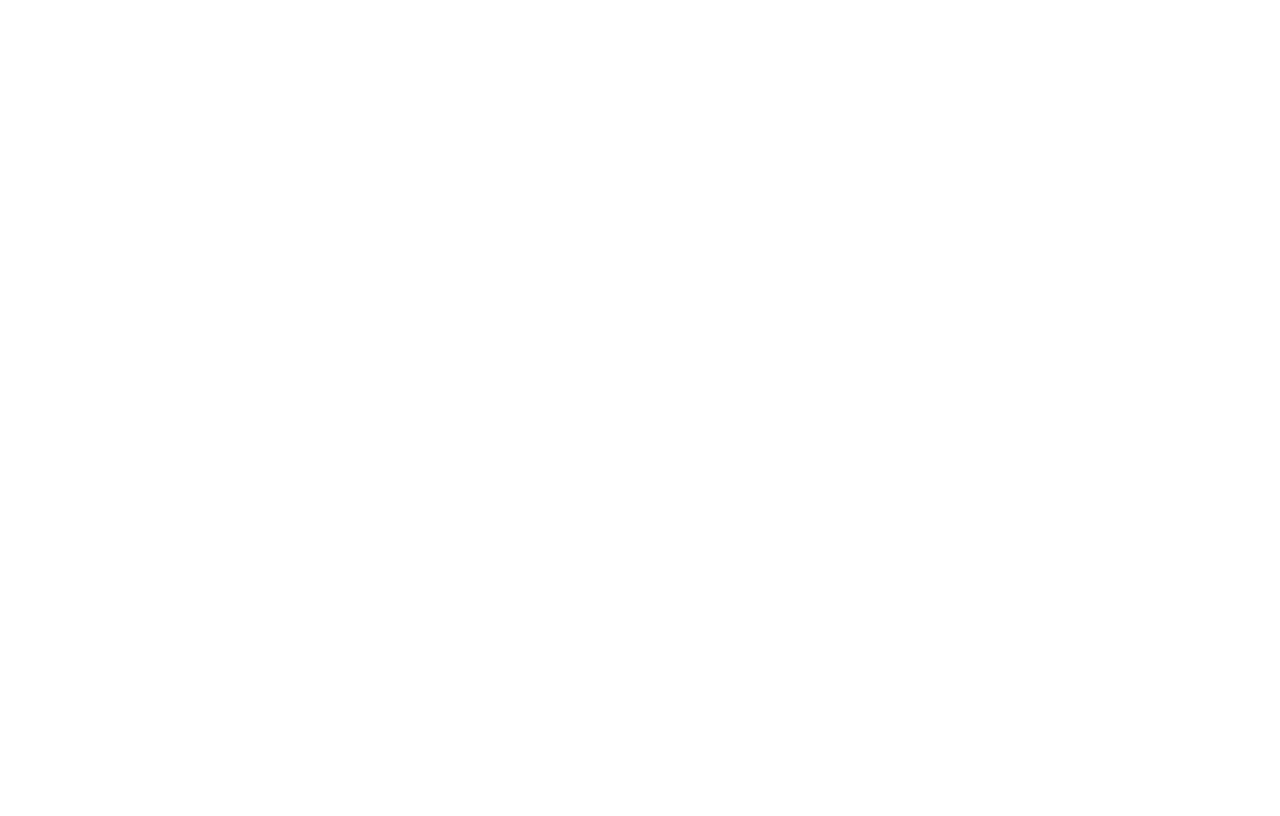
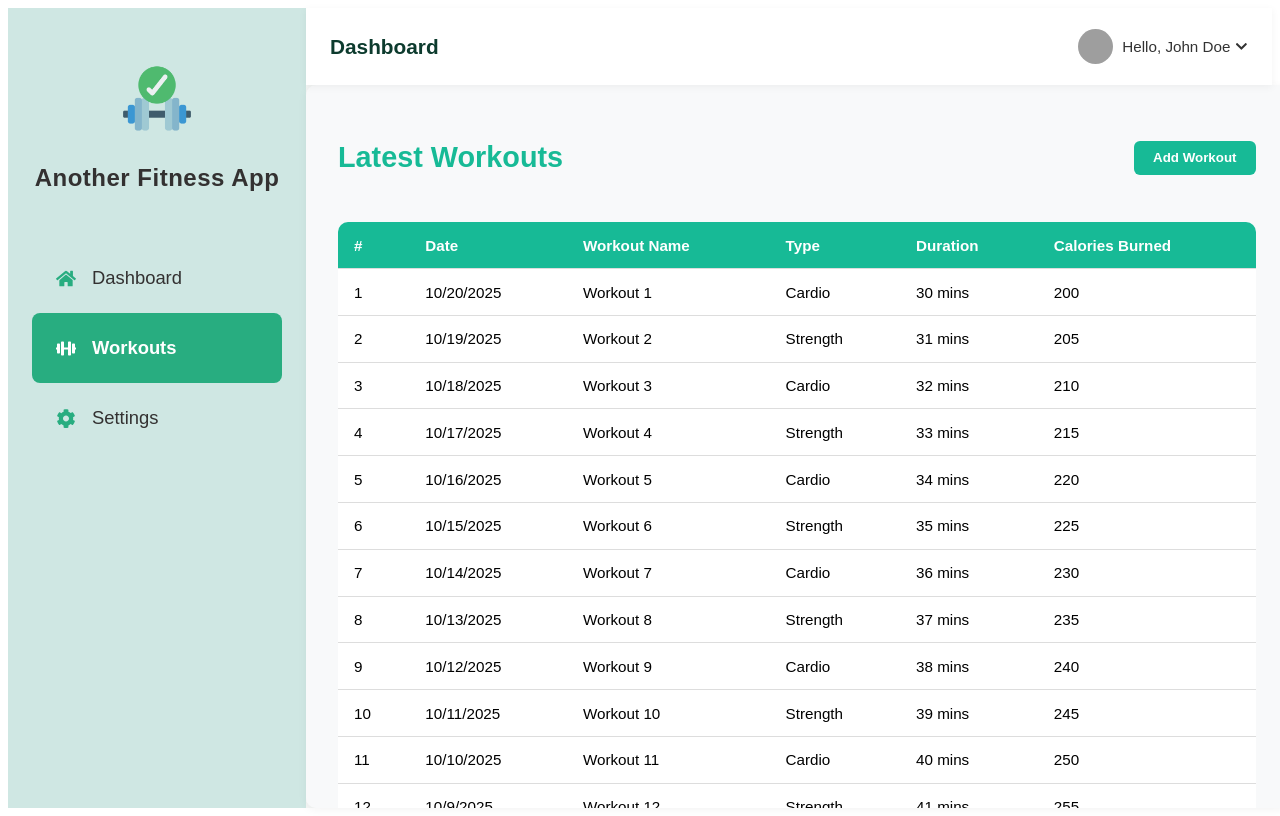
Before and after one commit to ACodes3/fitness-project, a React (Vite) app in the folder client/: page /workouts in a window 1280 px wide. Before the commit this address had no page. Built offline with nearby package versions, Linux system fonts and the light colour scheme; grey boxes are pictures that could not be loaded.

Commit message:
workouts page ui

```diff
--- a/client/src/App.jsx
+++ b/client/src/App.jsx
@@ -3,6 +3,7 @@ import Home from './pages/Home'
 import Login from './pages/Login'
 import Profile from './pages/Profile'
 import Signup from './pages/SignUp'
+import Workout from './pages/Workout'
 
 function App() {
 
@@ -13,6 +14,7 @@ function App() {
         <Route path="/login" element={<Login />} />
         <Route path="/sign-up" element={<Signup />} />
         <Route path="/profile" element={<Profile />} />
+        <Route path="/workouts" element={<Workout />} />
       </Routes>
     </Router>
   )
--- /dev/null
+++ b/client/src/assets/styles/workout.css
@@ -0,0 +1,99 @@
+.workout-container {
+  background-color: #f8f9fa;
+  padding: 2rem;
+  border-radius: 10px;
+  box-shadow: 0 2px 10px rgba(0, 0, 0, 0.05);
+  width: 95%;
+  margin: auto;
+  overflow-x: auto;
+}
+
+.workout-header{
+    display: flex;
+    justify-content: space-between;
+    align-items: center;
+    margin-bottom: 1.5rem;
+    padding: auto;
+}
+
+.workout-title {
+  text-align: center;
+  color: #17ba96;
+  font-size: 1.8rem;
+  margin-bottom: 1.5rem;
+}
+
+.add-workout-button{
+    background-color: #17ba96;
+    color: white;
+    border: none;
+    padding: 0.6rem 1.2rem;
+    border-radius: 6px;
+    font-weight: 600;
+    cursor: pointer;
+    transition: background-color 0.3s;
+}
+
+.add-workout-button:hover{
+    background-color: #139b7d;
+}
+
+.workout-table {
+  width: 100%;
+  border-collapse: collapse;
+  background: white;
+  border-radius: 10px;
+  overflow: hidden;
+}
+
+.workout-table th,
+.workout-table td {
+  padding: 0.9rem 1rem;
+  text-align: left;
+  border-bottom: 1px solid #ddd;
+  font-size: 0.95rem;
+}
+
+.workout-table th {
+  background-color: #17ba96;
+  color: white;
+  font-weight: 600;
+}
+
+.workout-table tr:hover {
+  background-color: #f1fdf9;
+}
+
+/* Pagination */
+.pagination {
+  display: flex;
+  justify-content: center;
+  align-items: center;
+  gap: 1rem;
+  margin-top: 1.5rem;
+}
+
+.pagination button {
+  background-color: #17ba96;
+  color: white;
+  border: none;
+  padding: 0.5rem 1rem;
+  border-radius: 6px;
+  font-weight: 600;
+  cursor: pointer;
+  transition: background-color 0.3s;
+}
+
+.pagination button:hover:not(:disabled) {
+  background-color: #139b7d;
+}
+
+.pagination button:disabled {
+  background-color: #ccc;
+  cursor: not-allowed;
+}
+
+.pagination span {
+  color: #444;
+  font-size: 0.95rem;
+}
--- /dev/null
+++ b/client/src/component/Workout/MainComponent.jsx
@@ -0,0 +1,95 @@
+import { useEffect, useState } from "react";
+import "../../assets/styles/workout.css";
+
+const Workout = () => {
+  const [workouts, setWorkouts] = useState([]);
+  const [currentPage, setCurrentPage] = useState(1);
+  const itemsPerPage = 25;
+
+  // Load workout data
+  useEffect(() => {
+    const mockData = Array.from({ length: 150 }, (_, i) => ({
+      id: i + 1,
+      date: new Date(Date.now() - i * 86400000).toLocaleDateString(),
+      name: `Workout ${i + 1}`,
+      duration: `${30 + (i % 60)} mins`,
+      calories: 200 + i * 5,
+      type: i % 2 === 0 ? "Cardio" : "Strength",
+    }));
+
+    // Sort by most recent first ✅
+    const sortedData = mockData.sort((a, b) => {
+      return new Date(b.date) - new Date(a.date);
+    });
+
+    setWorkouts(sortedData);
+  }, []);
+
+  // Pagination logic
+  const totalPages = Math.ceil(workouts.length / itemsPerPage);
+  const startIndex = (currentPage - 1) * itemsPerPage;
+  const currentData = workouts.slice(startIndex, startIndex + itemsPerPage);
+
+  const handlePageChange = (page) => {
+    if (page >= 1 && page <= totalPages) {
+      setCurrentPage(page);
+    }
+  };
+
+  return (
+    <div className="workout-container">
+      <div className="workout-header">
+        <h2 className="workout-title">Latest Workouts</h2>
+        <button className="add-workout-button">Add Workout</button>
+      </div>
+
+      <table className="workout-table">
+        <thead>
+          <tr>
+            <th>#</th>
+            <th>Date</th>
+            <th>Workout Name</th>
+            <th>Type</th>
+            <th>Duration</th>
+            <th>Calories Burned</th>
+          </tr>
+        </thead>
+        <tbody>
+          {currentData.map((workout, index) => (
+            <tr key={workout.id}>
+              <td>{startIndex + index + 1}</td>
+              <td>{workout.date}</td>
+              <td>{workout.name}</td>
+              <td>{workout.type}</td>
+              <td>{workout.duration}</td>
+              <td>{workout.calories}</td>
+            </tr>
+          ))}
+        </tbody>
+      </table>
+
+      {/* Pagination Controls */}
+      <div className="pagination">
+        <button
+          onClick={() => handlePageChange(currentPage - 1)}
+          disabled={currentPage === 1}
+        >
+          ← Prev
+        </button>
+
+        <span>
+          Page {currentPage} of {totalPages}
+        </span>
+
+        <button
+          onClick={() => handlePageChange(currentPage + 1)}
+          disabled={currentPage === totalPages}
+        >
+          Next →
+        </button>
+      </div>
+    </div>
+  );
+};
+
+export default Workout;
--- /dev/null
+++ b/client/src/pages/Workout.jsx
@@ -0,0 +1,18 @@
+import "../assets/styles/home.css";
+import Sidebar from "../component/Sidebar";
+import Topbar from "../component/Topbar";
+import MainContent from "../component/Workout/MainComponent";
+
+const Workout = () => {
+  return (
+    <div className="home-container">
+      <Sidebar />
+      <div className="home-main">
+        <Topbar />
+        <MainContent />
+      </div>
+    </div>
+  );
+};
+
+export default Workout;
```
